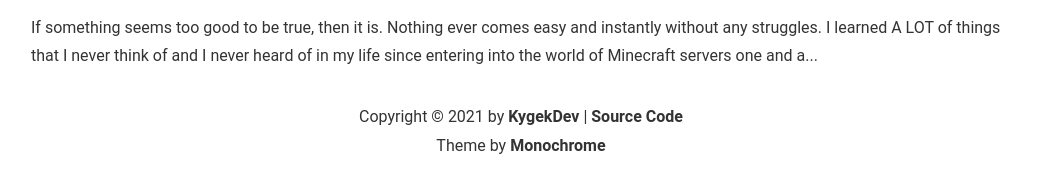
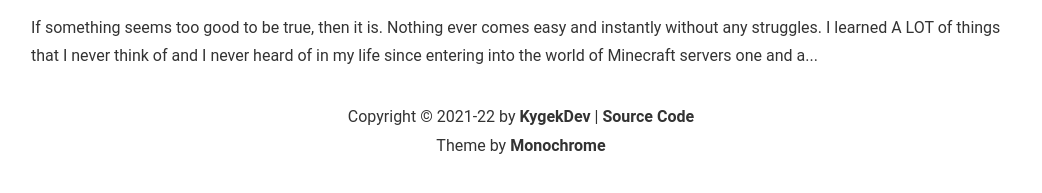
Before and after one commit to KygekDev/posts, a Jekyll site: the page built from index.html, in a window 1280 px wide. Shown: the part 477-670 px from the top of the page, without its empty margins (119-1161 px from the left). Built offline with Jekyll 4.4.1, drawn with Linux system fonts in a browser that asks for light colours; the list of posts is cut into pages by our own code; part of the change alters nothing that is shown.

```diff
--- a/_includes/footer.html
+++ b/_includes/footer.html
@@ -1,4 +1,4 @@
 <footer><span>
-    Copyright &copy; 2021 by <a href="https://github.com/KygekDev" target="_blank">KygekDev</a> | <a href="https://github.com/KygekDev/posts" target="_blank">Source Code</a><br>
+    Copyright &copy; 2021-{{ site.time | date: '%y' }} by <a href="https://github.com/KygekDev" target="_blank">KygekDev</a> | <a href="https://github.com/KygekDev/posts" target="_blank">Source Code</a><br>
     Theme by <a href="https://github.com/dyutibarma/monochrome" target="_blank">Monochrome</a>
 </span></footer>
```
